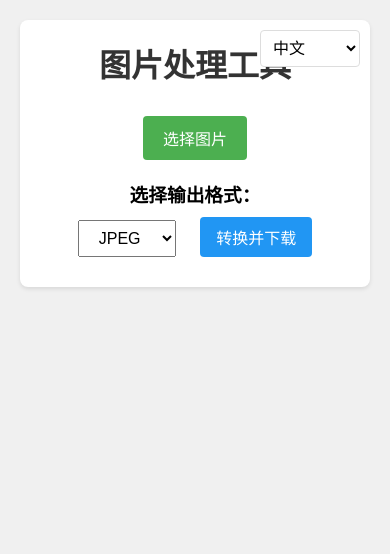
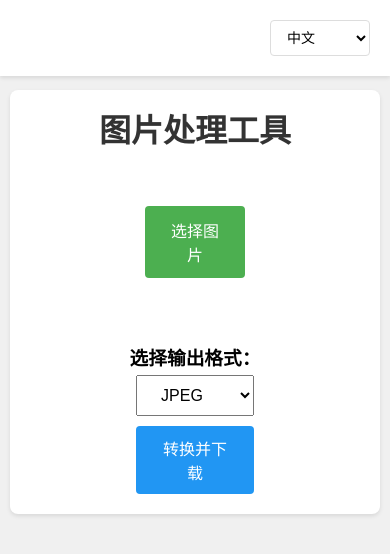
Before and after one commit to Dez4/img_convert, a plain HTML site: page index.html in a window 390 px wide. Drawn offline with Linux system fonts and the light colour scheme.

Commit message:
Update style.css

```diff
--- a/CSS/style.css
+++ b/CSS/style.css
@@ -8,6 +8,7 @@ body {
     font-family: Arial, sans-serif;
     background-color: #f0f0f0;
     padding: 20px;
+    min-height: 100vh;
 }
 
 .language-switcher {
@@ -18,35 +19,36 @@ body {
 }
 
 #languageSelect {
-    padding: 8px;
+    padding: 8px 12px;
     border-radius: 4px;
     border: 1px solid #ddd;
     background-color: white;
     cursor: pointer;
-}
-
-#languageSelect:hover {
-    border-color: #2196F3;
+    font-size: 14px;
 }
 
 .container {
     max-width: 800px;
-    margin: 0 auto;
+    margin: 60px auto 20px;
     background-color: white;
-    padding: 20px;
+    padding: 30px;
     border-radius: 8px;
     box-shadow: 0 2px 4px rgba(0, 0, 0, 0.1);
+    display: flex;
+    flex-direction: column;
+    align-items: center;
 }
 
 h1 {
     text-align: center;
     color: #333;
     margin-bottom: 30px;
+    width: 100%;
 }
 
 .upload-section {
     text-align: center;
-    margin-bottom: 20px;
+    margin: 20px 0;
 }
 
 #imageInput {
@@ -55,16 +57,12 @@ h1 {
 
 .upload-btn {
     display: inline-block;
-    padding: 10px 20px;
+    padding: 12px 24px;
     background-color: #4CAF50;
     color: white;
     cursor: pointer;
     border-radius: 4px;
     transition: background-color 0.3s;
-}
-
-.upload-btn:hover {
-    background-color: #45a049;
 }
 
 .preview-section {
@@ -76,6 +74,7 @@ h1 {
     max-width: 100%;
     max-height: 400px;
     display: none;
+    border-radius: 4px;
 }
 
 .format-section {
@@ -83,7 +82,7 @@ h1 {
 }
 
 select, button {
-    padding: 8px 16px;
+    padding: 10px 20px;
     margin: 10px;
     font-size: 16px;
 }
@@ -94,9 +93,40 @@ select, button {
     border: none;
     border-radius: 4px;
     cursor: pointer;
-    transition: background-color 0.3s;
 }
 
-#convertBtn:hover {
-    background-color: #1976D2;
+/* 移动端适配 */
+@media screen and (max-width: 768px) {
+    body {
+        padding: 10px;
+    }
+
+    .container {
+        padding: 15px;
+        margin-top: 80px;
+    }
+
+    .language-switcher {
+        width: 100%;
+        position: fixed;
+        top: 0;
+        left: 0;
+        padding: 10px;
+        background: white;
+        box-shadow: 0 2px 4px rgba(0,0,0,0.1);
+        text-align: right;
+    }
+
+    .upload-btn,
+    #formatSelect,
+    #convertBtn {
+        width: 90%;
+        margin: 5px auto;
+    }
+
+    .format-section {
+        display: flex;
+        flex-direction: column;
+        align-items: center;
+    }
 }
```
